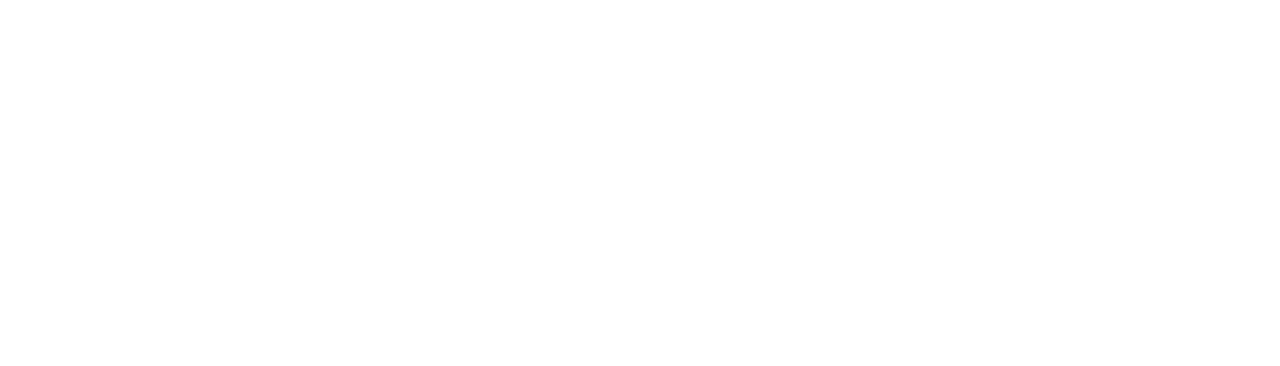
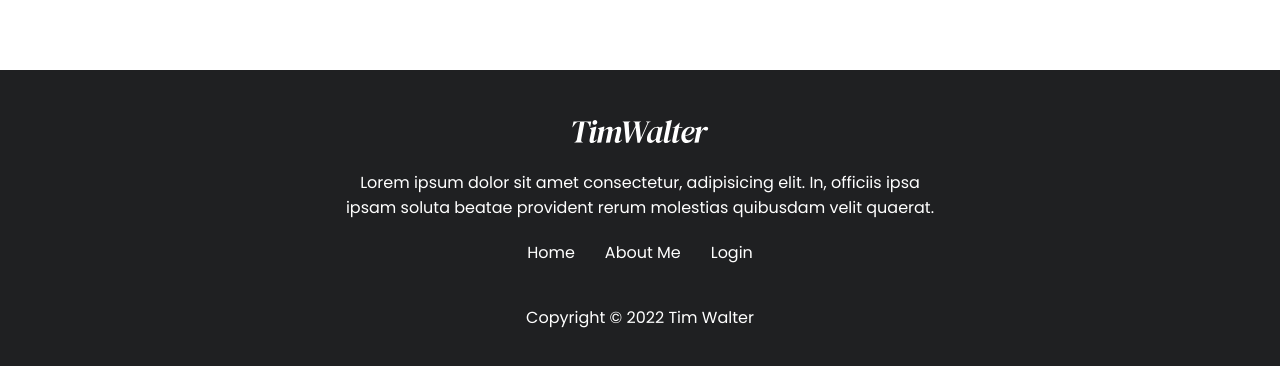
Before and after one commit to sabbirzzaman/tim-walter, a React (Create React App) app: page / in a window 1280 px wide. Shown: the part 1334-1700 px from the top of the page. Before the commit the page ends 1404 px from the top, so only its background shows below. Built offline with nearby package versions, Linux system fonts and the light colour scheme.

Commit message:
footer added

```diff
--- a/src/App.css
+++ b/src/App.css
@@ -26,6 +26,16 @@
     line-height: 64px;
 }
 
+h3 {
+    font-size: 26px;
+    line-height: 30px;
+}
+
+h4 {
+    font-size: 22px;
+    line-height: 28px;
+}
+
 button {
     background-color: #cba557;
     color: #ffffff;
--- a/src/App.js
+++ b/src/App.js
@@ -1,10 +1,10 @@
 import { Route, Routes } from 'react-router-dom';
-import './App.css';
 import About from './pages/About/About/About';
 import Footer from './pages/Common/Footer/Footer';
 import Header from './pages/Common/Header/Header';
 import Home from './pages/Home/Home/Home';
 import Services from './pages/Home/Services/Services';
+import './App.css';
 
 function App() {
     return (
--- a/src/pages/Common/Footer/Footer.css
+++ b/src/pages/Common/Footer/Footer.css
@@ -0,0 +1,33 @@
+.footer-container {
+    background-color: #1f2022;
+    padding: 50px 0;
+    text-align: center;
+}
+
+.footer-container .container {
+    color: #fff;
+    max-width: 600px;
+}
+
+.footer-logo , .footer-details, .footer-link {
+    margin-bottom: 20px;
+}
+
+.footer-link {
+    display: flex;
+    justify-content: center;
+    gap: 30px;
+}
+
+.footer-link a {
+    color: #fff;
+    transition: .3s ease-in-out;
+}
+
+.footer-link a:hover {
+    color: #cba557;
+}
+
+.footer-copyright {
+    padding-top: 20px;
+}
--- a/src/pages/Common/Footer/Footer.js
+++ b/src/pages/Common/Footer/Footer.js
@@ -1,10 +1,37 @@
 import React from 'react';
-import './Footer.css'
+import { Link } from 'react-router-dom';
+import logo from '../../../images/logo.svg';
+import './Footer.css';
 
 const Footer = () => {
+    const date = new Date();
+    const year = date.getFullYear();
+
     return (
-        <div>
+        <div className="footer-container">
+            <div className="container">
+                <div className="footer-logo">
+                    <img src={logo} alt="Footer logo" />
+                </div>
 
+                <div className="footer-details">
+                    <p>
+                        Lorem ipsum dolor sit amet consectetur, adipisicing
+                        elit. In, officiis ipsa ipsam soluta beatae provident
+                        rerum molestias quibusdam velit quaerat.
+                    </p>
+                </div>
+
+                <div className="footer-link">
+                    <Link to="/home">Home</Link>
+                    <Link to="/about">About Me</Link>
+                    <Link to="/login">Login</Link>
+                </div>
+
+                <div className="footer-copyright">
+                    <p>Copyright &copy; {year} Tim Walter</p>
+                </div>
+            </div>
         </div>
     );
 };
--- a/src/pages/Home/Service/Service.css
+++ b/src/pages/Home/Service/Service.css
@@ -18,15 +18,7 @@
     padding: 10px;
 }
 
-.service-details h3 {
-    font-size: 26px;
-    line-height: 30px;
-    margin-bottom: 5px;
-}
-
-.service-details h4 {
-    font-size: 22px;
-    line-height: 28px;
+.service-details h3, .service-details h4 {
     margin-bottom: 5px;
 }
 
--- a/src/pages/Home/Services/Services.js
+++ b/src/pages/Home/Services/Services.js
@@ -20,7 +20,7 @@
 
                 <div className="services">
                     {
-                        services.map(service => <Service kay={service.id} service={service}></Service>)
+                        services.map(service => <Service key={service.id} service={service}></Service>)
                     }
                 </div>
             </div>
```
